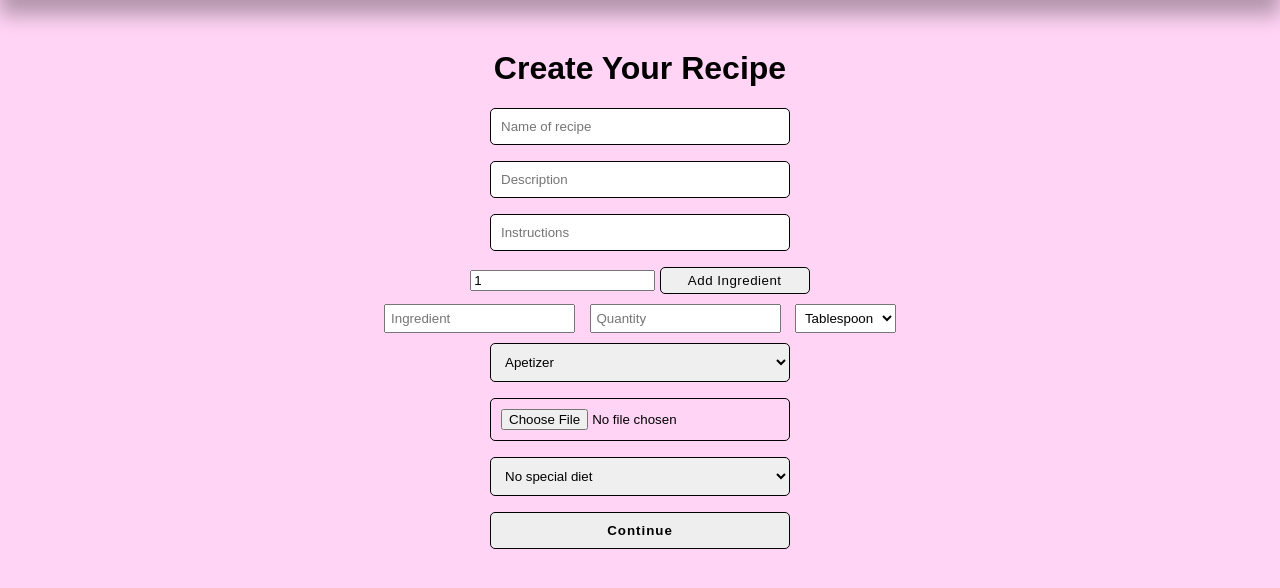
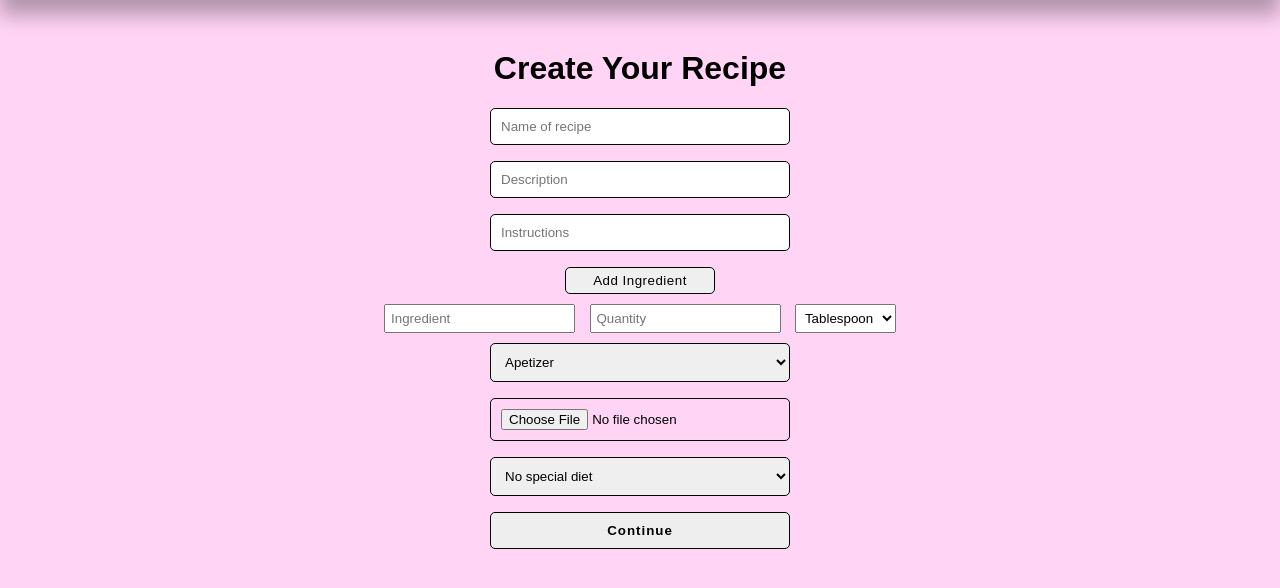
Before and after one commit to GabrielaY/recipe_blog_subd, a Flask app: template templates/create_recipe.html in a window 1280 px wide. Shown: the part 56-644 px from the top of the page. Run offline with Flask 2, Linux system fonts and the light colour scheme; the template is opened without the code that fills it: values that come from a table or form of the project are taken from there, others are empty; some libraries are stand-ins or nearby versions.

Commit message:
Fixes on form css

```diff
--- a/static/css/form.css
+++ b/static/css/form.css
@@ -66,3 +66,7 @@ ul {
 	margin: 5px;
 	padding: 5px;
 }
+
+.number-of-ingredients {
+	display: none;
+}
```
